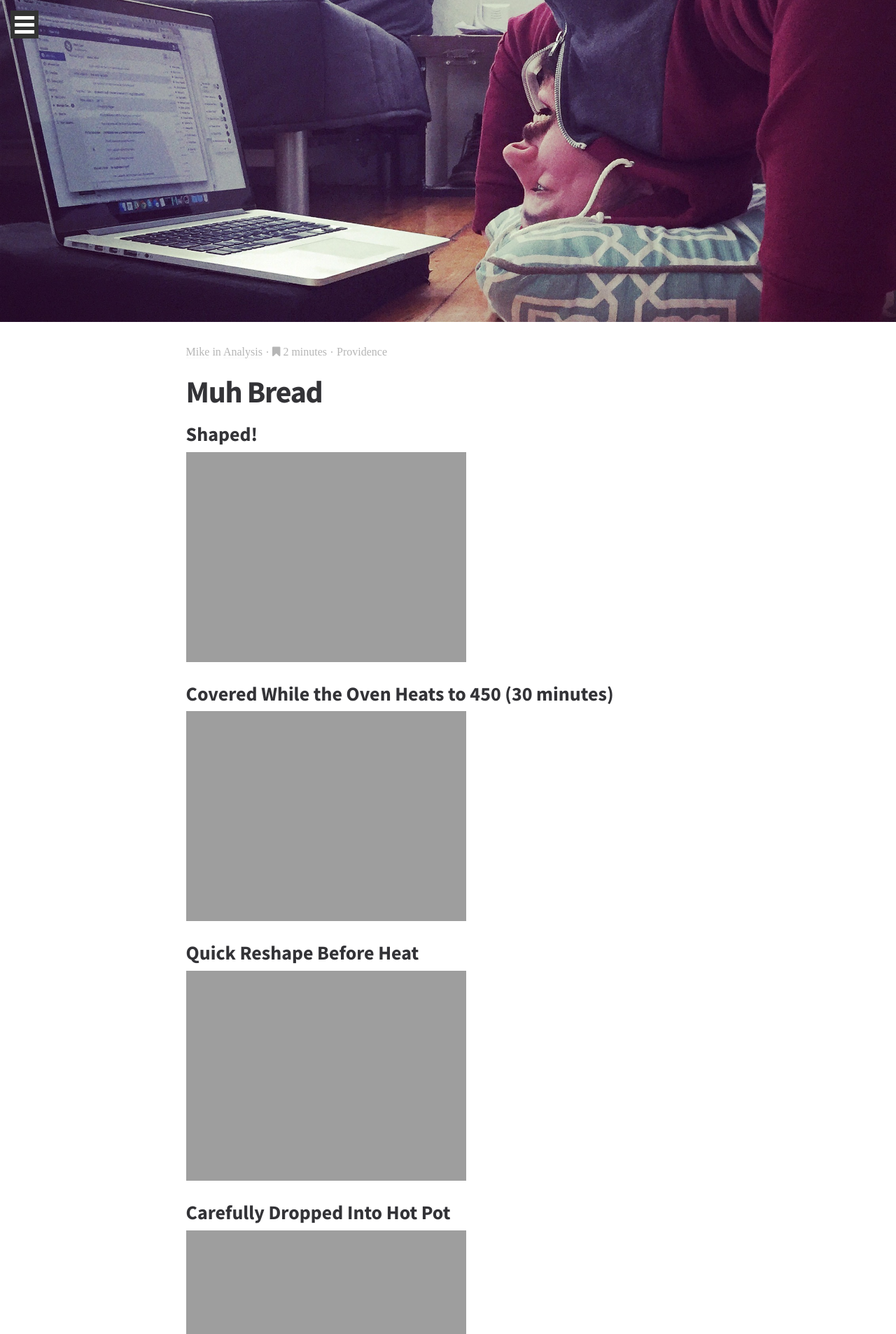
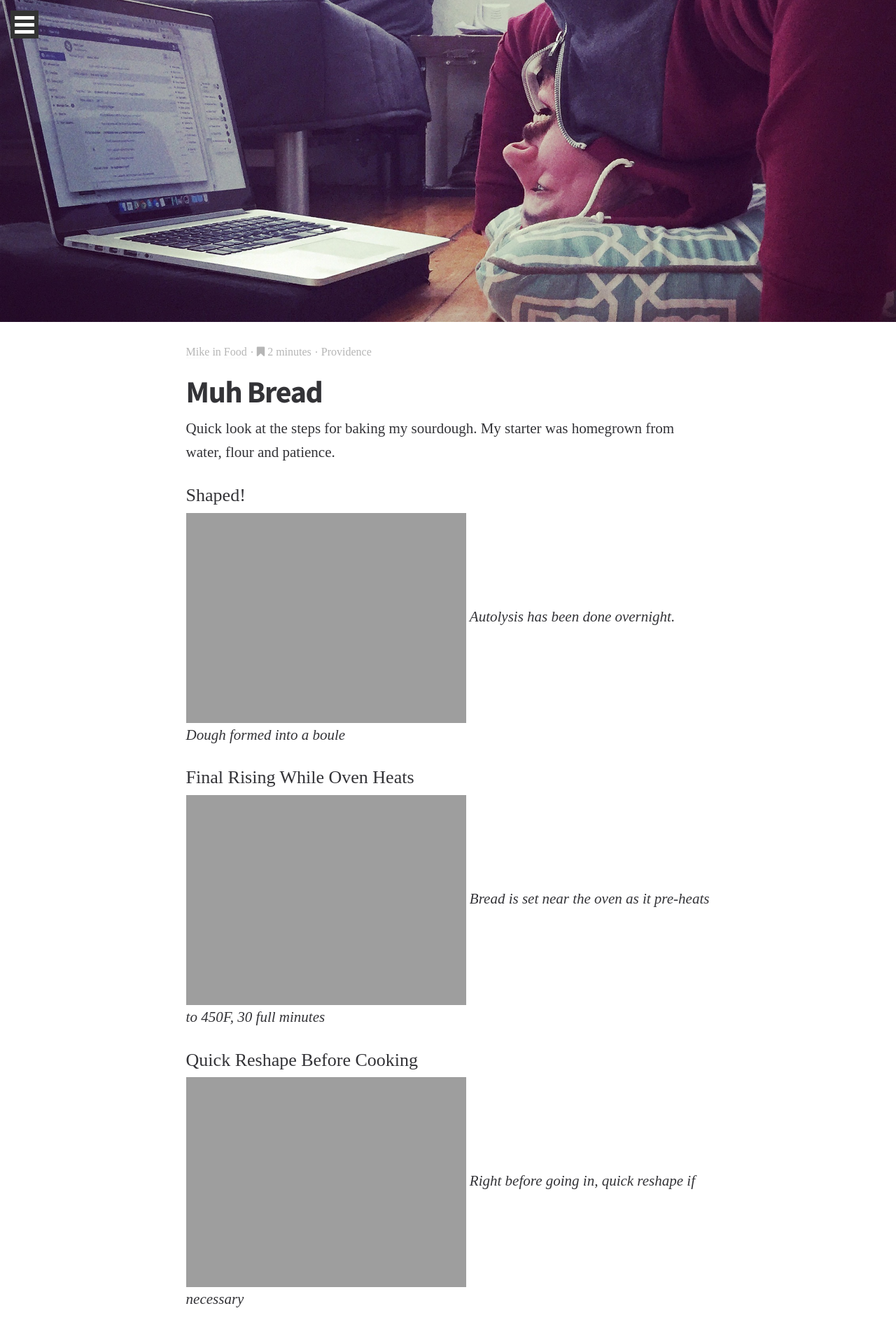
Before and after one commit to maddo/maddo.github.io, a Jekyll site: the page built from _posts/2016-12-15-muh-bread.md, in a window 1280 px wide. Shown: the top 1906 px of the page at 70% size. Built offline with Jekyll 4.4.1, drawn with Linux system fonts in a browser that asks for light colours; some web fonts are replaced; some of the changed text lies outside the part shown.

Commit message:
Bread updates

```diff
--- a/_posts/2016-12-15-muh-bread.md
+++ b/_posts/2016-12-15-muh-bread.md
@@ -2,7 +2,7 @@
 layout: post
 title: Muh Bread
 date: 15 Dec 2016
-categories: analysis
+categories: food
 author_name: Mike
 author_url: /author/mike
 author_avatar: mike
@@ -14,25 +14,37 @@ square_related: square-work
 location: Providence
 ---
 
-## Shaped!
-![But you have heard of me]({{ site.url }}/images/bread/01-bread-shaped.jpg)
+Quick look at the steps for baking my sourdough. My starter was homegrown from water, flour and patience.
 
-## Covered While the Oven Heats to 450 (30 minutes)
-![But you have heard of me]({{ site.url }}/images/bread/02-bread-shaped-topped.jpg)
+### Shaped!
+![Shaped]({{ site.url }}/images/bread/01-bread-shaped.jpg)
+*Autolysis has been done overnight. Dough formed into a boule*
 
-## Quick Reshape Before Heat
-![But you have heard of me]({{ site.url }}/images/bread/03-bread-reshaped.jpg)
+### Final Rising While Oven Heats
+![Final Rising While Oven Heats]({{ site.url }}/images/bread/02-bread-shaped-topped.jpg)
+*Bread is set near the oven as it pre-heats to 450F, 30 full minutes*
 
-## Carefully Dropped Into Hot Pot
-![But you have heard of me]({{ site.url }}/images/bread/04-bread-dough-pot.jpg)
+### Quick Reshape Before Cooking
+![Quick Reshape Before Cooking]({{ site.url }}/images/bread/03-bread-reshaped.jpg)
+*Right before going in, quick reshape if necessary*
 
-## 30 Minutes Later, Remove the Lid, Put it Back
-![But you have heard of me]({{ site.url }}/images/bread/05-bread-15-left.jpg)
+### Carefully Dropped Into Hot Pot
+![Carefully Dropped Into Hot Pot]({{ site.url }}/images/bread/04-bread-dough-pot.jpg)
+*Ok, maybe not so carefully*
 
-## 15 Minutes Later, We Done
-![But you have heard of me]({{ site.url }}/images/bread/06-bread-done-pot.jpg)
+### 30 Minutes Later
+![30 Minutes Later]({{ site.url }}/images/bread/05-bread-15-left.jpg)
+*2/3 of the cooking is done, time to remove the lid and put back in for the final 15*
 
-## Rack to Cure (Hours Ideally)
-![But you have heard of me]({{ site.url }}/images/bread/07-bread-done-rack.jpg)
+### Done Cooking
+![Done Cooking]({{ site.url }}/images/bread/06-bread-done-pot.jpg)
+
+### Curing on a Rack
+![Curing on a Rack]({{ site.url }}/images/bread/07-bread-done-rack.jpg)
+*Ideally for hours, but it never makes it too far beyond initial cooling*
+
+### Cut and Serve
+![Cut and Serve]({{ site.url }}/images/bread/08-bread-cut.jpg)
+*This was a delicious loaf!*
 
 This is the what. I'll add a post about the how, later.
```
Also changed, not shown: 1 other file.
